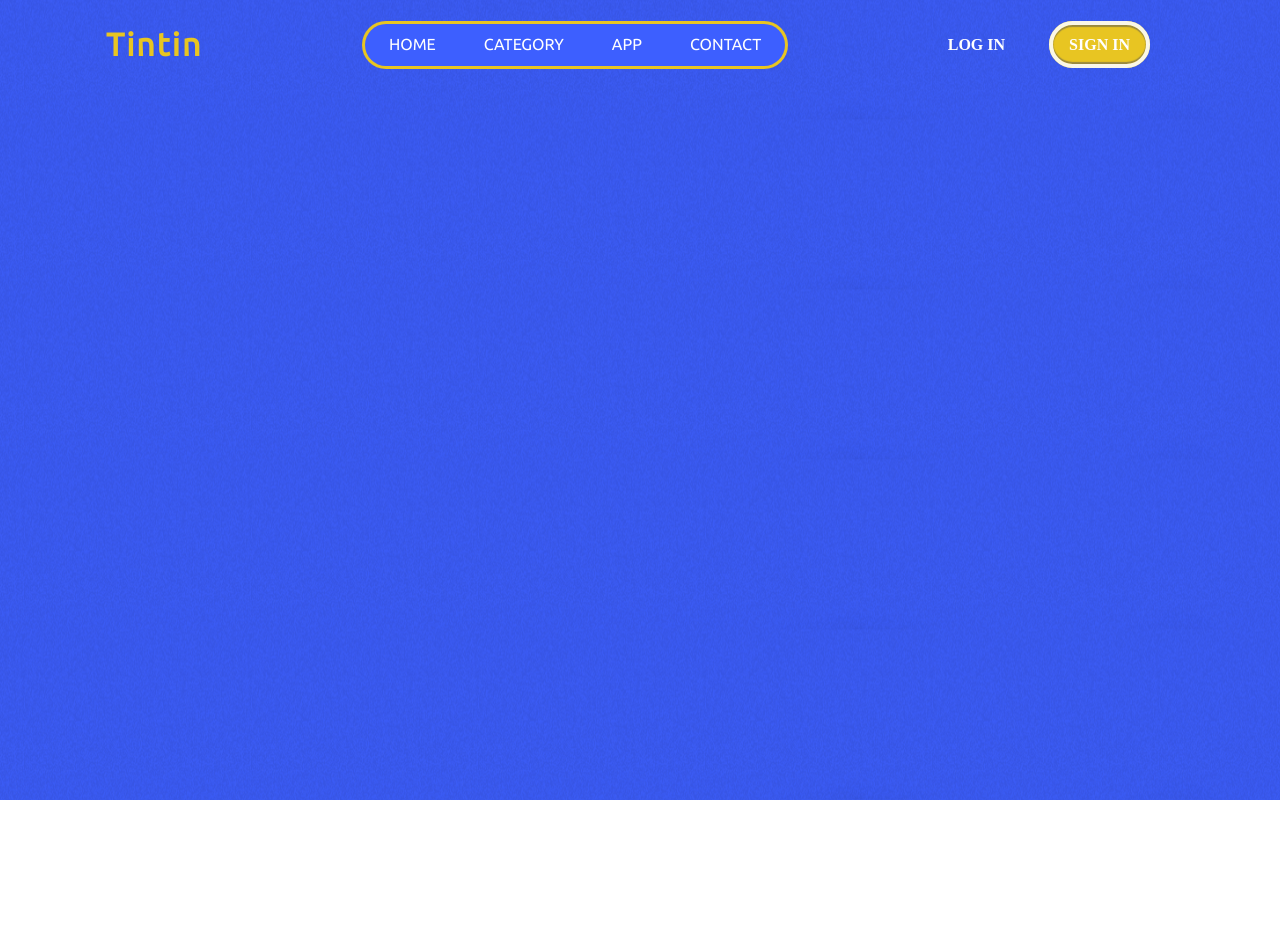
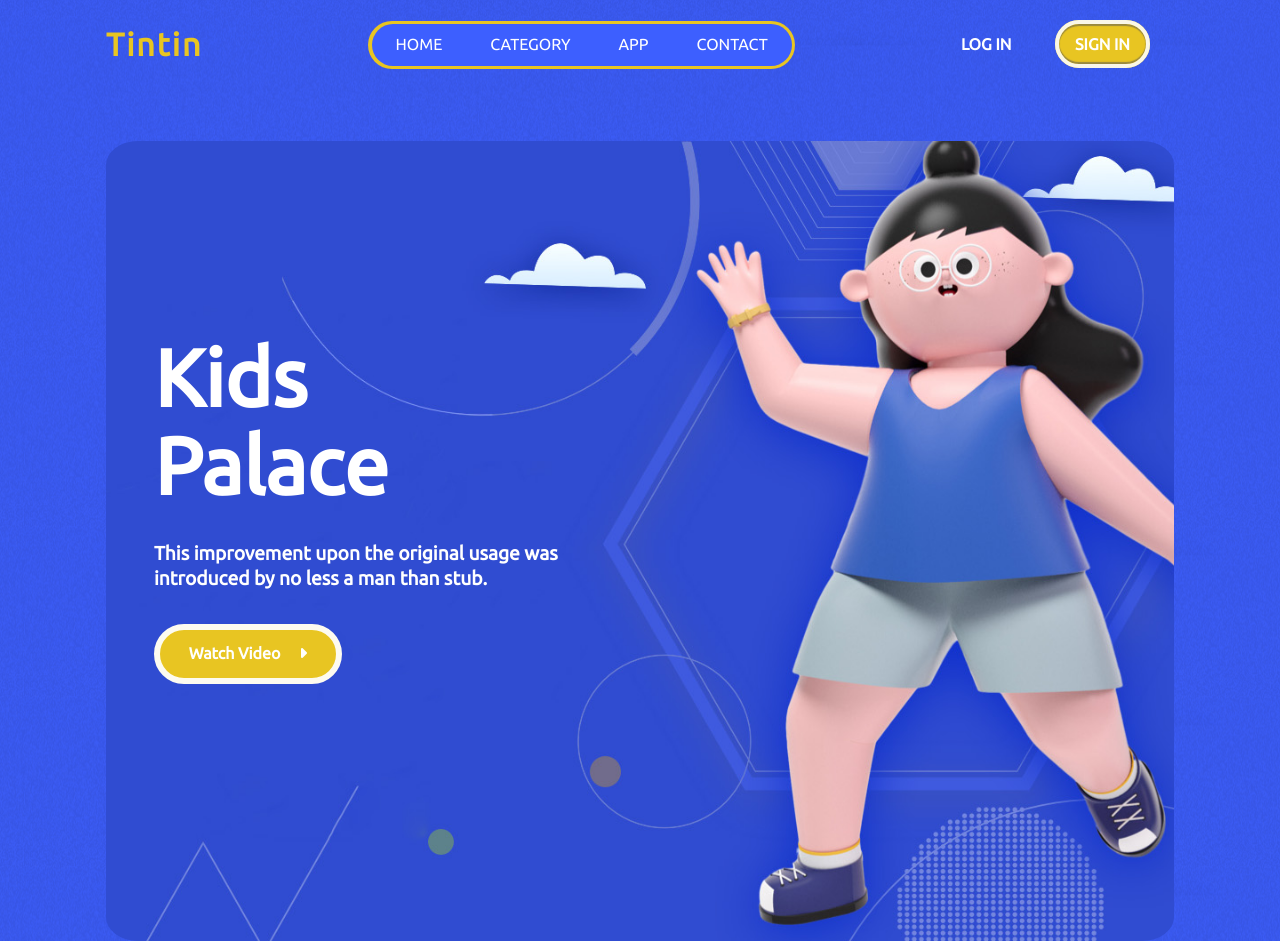
Before and after one commit to Polashahmad01/tintin, a plain HTML site: page index.html in a window 1280 px wide. Before the commit the page ends 800 px from the top, so only its background shows below. Drawn offline with Linux system fonts and the light colour scheme.

Commit message:
kids section complete

```diff
--- a/css/styles.scss
+++ b/css/styles.scss
@@ -7,7 +7,7 @@
 body {
   background: url("../img/special\ \(2\).png") repeat center center;
   line-height: 1.6rem;
-  font-family: font-family: "Ubuntu", sans-serif;;
+  font-family: "Ubuntu", sans-serif;
 }
 
 a {
@@ -110,3 +110,54 @@ ul {
     }
   }
 }
+
+// Section: kids
+#kids {
+  color: #fff;
+  margin-top: 4.5rem;
+  font-weight: 900;
+
+  .card {
+    display: grid;
+    grid-template-columns: repeat(2, 1fr);
+    grid-gap: 1.2rem;
+    background: url("../img/1.jpg") no-repeat center center/cover;
+    height: 100vh;
+    border-radius: 3%;
+
+    .item {
+      margin-top: 12rem;
+      margin-left: 3rem;
+
+      h1 {
+        font-size: 5rem;
+        line-height: 5.5rem;
+        margin-bottom: 2rem;
+
+        span {
+          display: block;
+        }
+      }
+
+      p {
+        font-size: 1.2rem;
+        margin-bottom: 2rem;
+      }
+
+      .btn {
+        display: inline-block;
+        background: #e8c522;
+        padding: 0.7rem 1.8rem;
+        border-radius: 30px;
+        border: 6px solid #fdfbf0;
+        transition: all 0.3s ease-in;
+
+        &:hover {
+          background: #fdfbf0;
+          border-color: #e8c522;
+          color: #e8c522;
+        }
+      }
+    }
+  }
+}
--- a/index.html
+++ b/index.html
@@ -7,7 +7,10 @@
       href="https://fonts.googleapis.com/css2?family=Ubuntu&display=swap"
       rel="stylesheet"
     />
-
+    <script
+      src="https://kit.fontawesome.com/490a257dd6.js"
+      crossorigin="anonymous"
+    ></script>
     <link rel="stylesheet" href="css/styles.css" />
     <title>Tintin</title>
   </head>
@@ -30,5 +33,23 @@
         </nav>
       </div>
     </header>
+
+    <!-- Section: kids -->
+    <section id="kids">
+      <div class="container">
+        <div class="card">
+          <div class="item">
+            <h1><span>Kids</span> Palace</h1>
+            <p>
+              This improvement upon the original usage was introduced by no less
+              a man than stub.
+            </p>
+            <a href="#" class="btn"
+              >Watch Video &nbsp; &nbsp; <i class="fas fa-caret-right"></i
+            ></a>
+          </div>
+        </div>
+      </div>
+    </section>
   </body>
 </html>
```
Also changed, not shown: css/styles.css, 1 other file.
